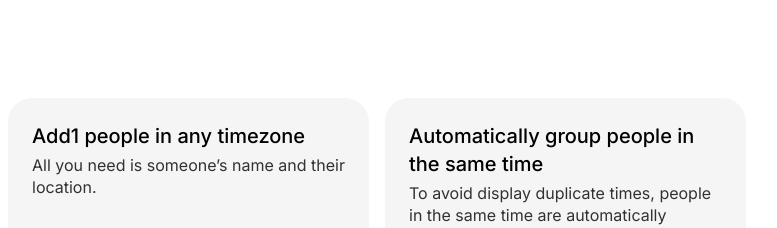
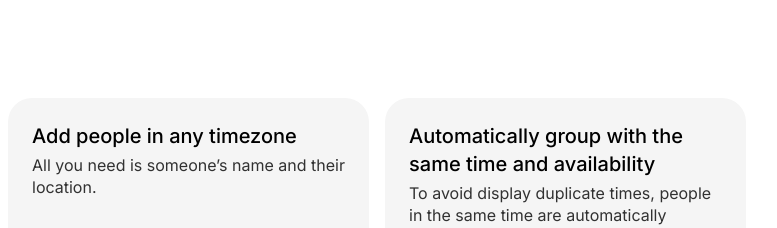
Before and after one commit to gvns0x/worldfriendswebsite, a React (Create React App) app: page / in a window 1280 px wide. Shown: the part 963-1191 px from the top of the page, without its empty margins (263-1040 px from the left). Built offline with nearby package versions, Linux system fonts and the light colour scheme.

Commit message:
change copy

```diff
--- a/src/App.js
+++ b/src/App.js
@@ -31,8 +31,8 @@ function App() {
         <Hero/>
         <JustDragIt/>
         <div className='Feature-container'>
-          <Feature title="Add1 people in any timezone" description="All you need is someone’s name and their location. " image={Timezones} />
-          <Feature title="Automatically group people in the same time" description="To avoid display duplicate times, people in the same time are automatically grouped." image={Grouping} />
+          <Feature title="Add people in any timezone" description="All you need is someone’s name and their location. " image={Timezones} />
+          <Feature title="Automatically group with the same time and availability" description="To avoid display duplicate times, people in the same time are automatically grouped." image={Grouping} />
           <Feature title="Easily convert timezones by dragging" description="With one finger, drag anyone’s time and see the impact on others’ time in their timezone." image={DragVideo} videostyle="500px"/>
           <Feature title="Reset to current time by double-tapping anywhere" description="Always go back to the current time by double-tapping anywhere." image={Reset} />
           <Feature title="Define availability windows" description="You can define when people are available. Some people use it for worktimes (8am - 6pm), some use it for when their friends are sleeping (10pm - 8am)." image={Availability} />
```
